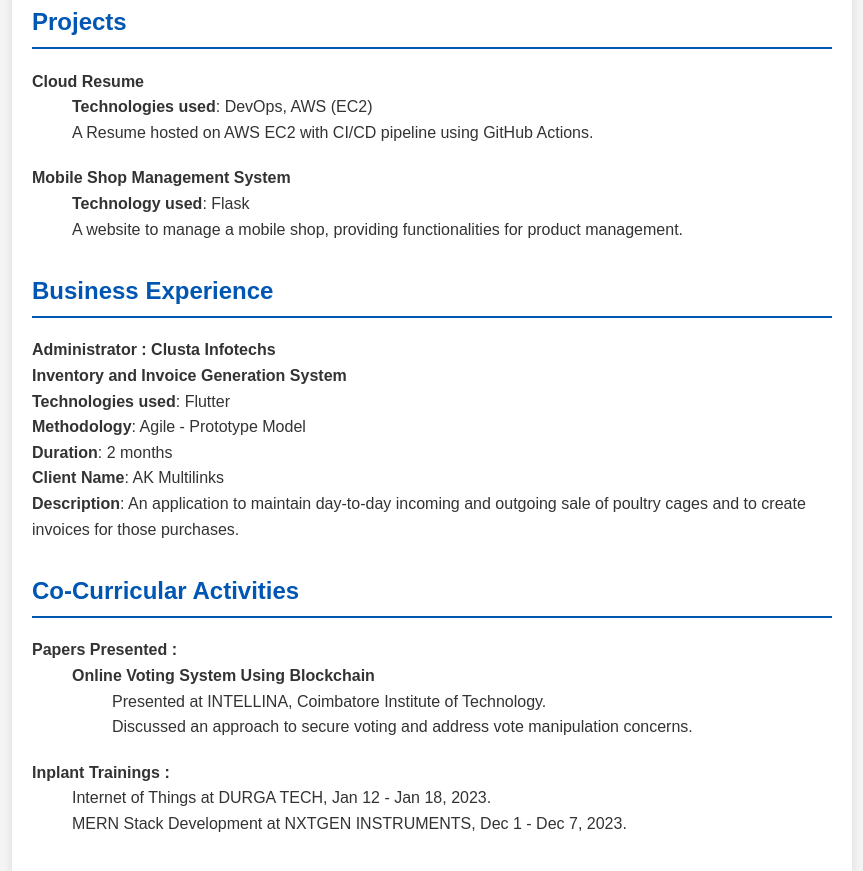
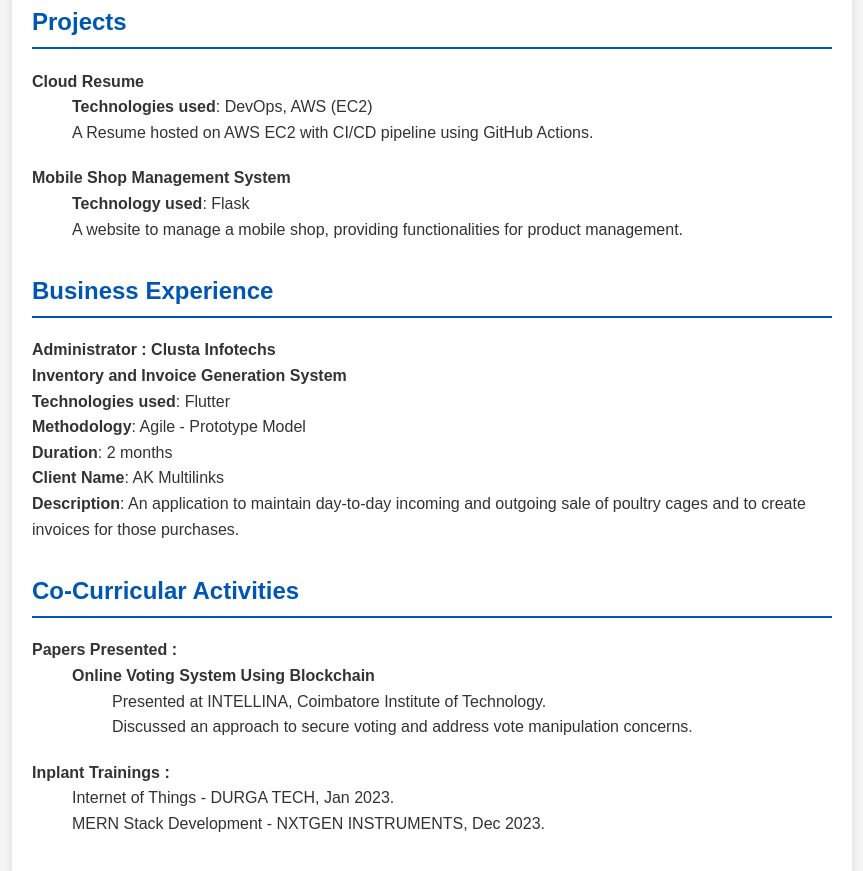
Before and after one commit to Theebaseharan007/maple-labs-resume, a plain HTML site: page index.html in a window 1280 px wide. Shown: the part 1072-1943 px from the top of the page, without its empty margins (208-1071 px from the left). Drawn offline with Linux system fonts and the light colour scheme.

Commit message:
upd : inplant

```diff
--- a/index.html
+++ b/index.html
@@ -105,8 +105,8 @@
                     Discussed an approach to secure voting and address vote manipulation concerns.</ol></ol>
                 </li>
                 <li><strong>Inplant Trainings : </strong><br>
-                <ol>Internet of Things at DURGA TECH, Jan 12 - Jan 18, 2023.<br>
-                    MERN Stack Development at NXTGEN INSTRUMENTS, Dec 1 - Dec 7, 2023.</ol>
+                <ol>Internet of Things - DURGA TECH, Jan 2023.<br>
+                    MERN Stack Development - NXTGEN INSTRUMENTS, Dec 2023.</ol>
                 </li>
             </ul>
         </section>
```
